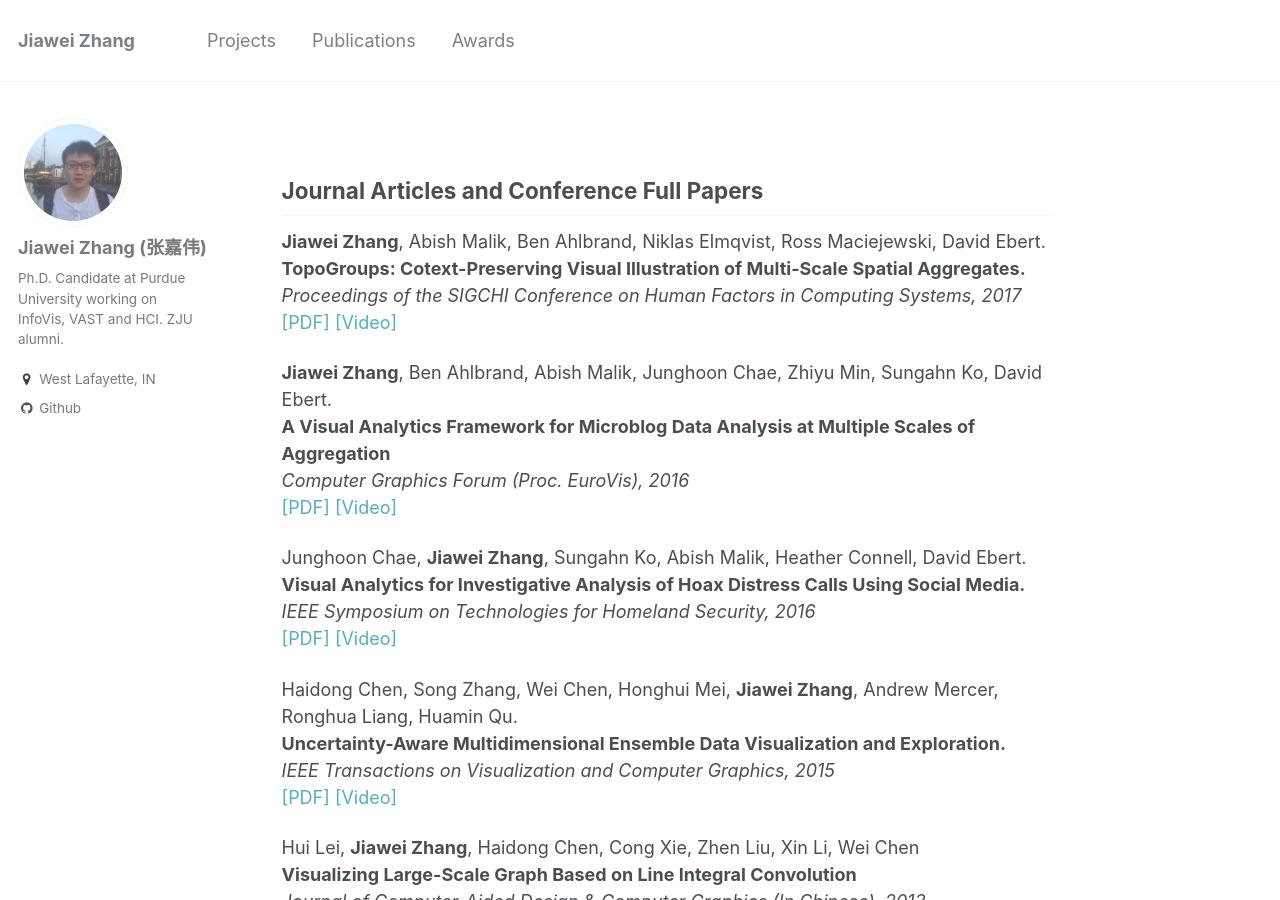
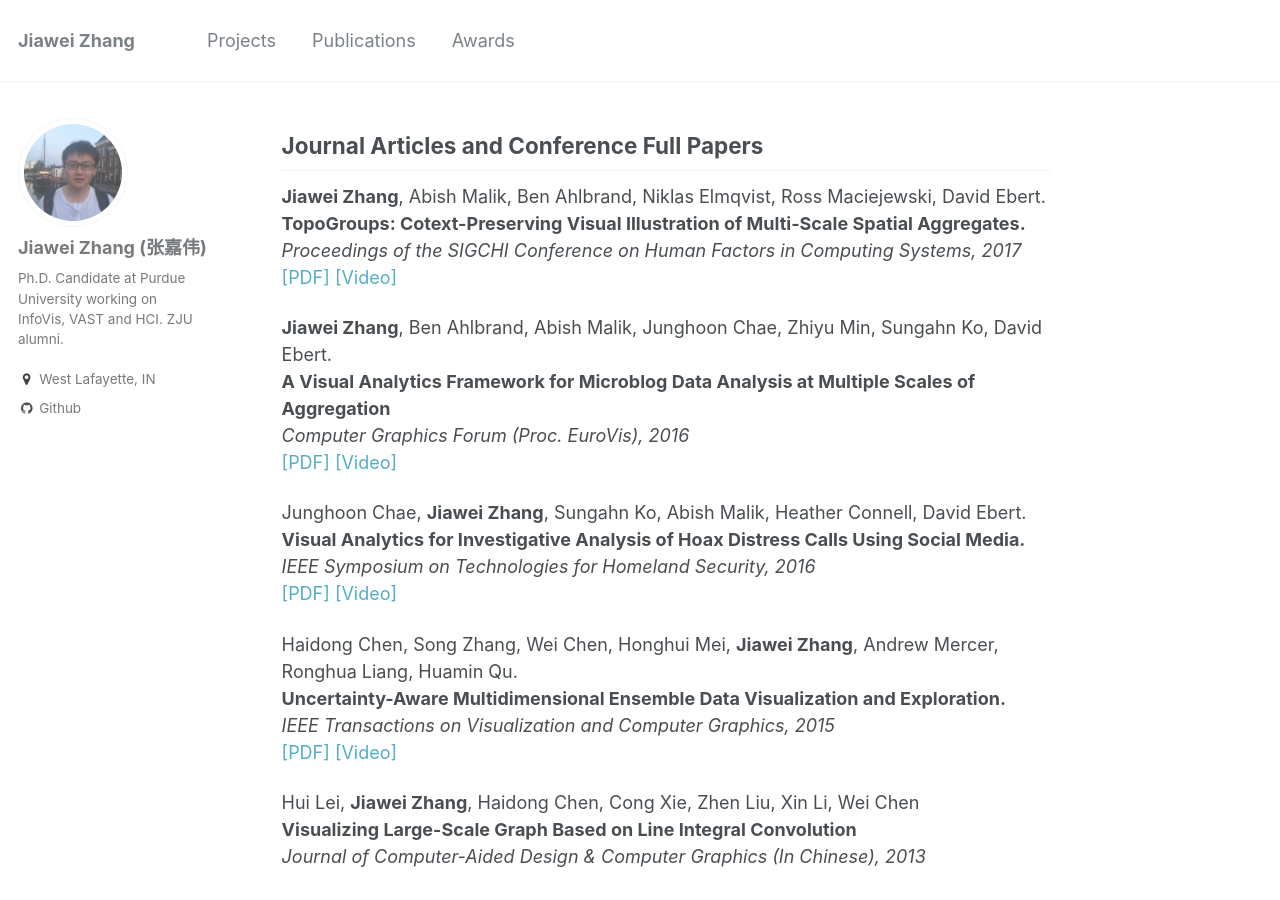
Before and after one commit to rivulet-zhang/rivulet-zhang.github.io, a Jekyll site: the page built from _pages/publications.md, in a window 1280 px wide and 900 px high. Built offline with Jekyll 4.4.1, drawn with Linux system fonts in a browser that asks for light colours.

Commit message:
initial commit

```diff
--- a/_pages/publications.md
+++ b/_pages/publications.md
@@ -7,7 +7,7 @@
 ---
 
 
-<h2>Journal Articles and Conference Full Papers</h2>
+<h2 style="margin-top:0px;">Journal Articles and Conference Full Papers</h2>
 
 <!-- Item: Pont-Tuset2016a -->
 <p>
```
